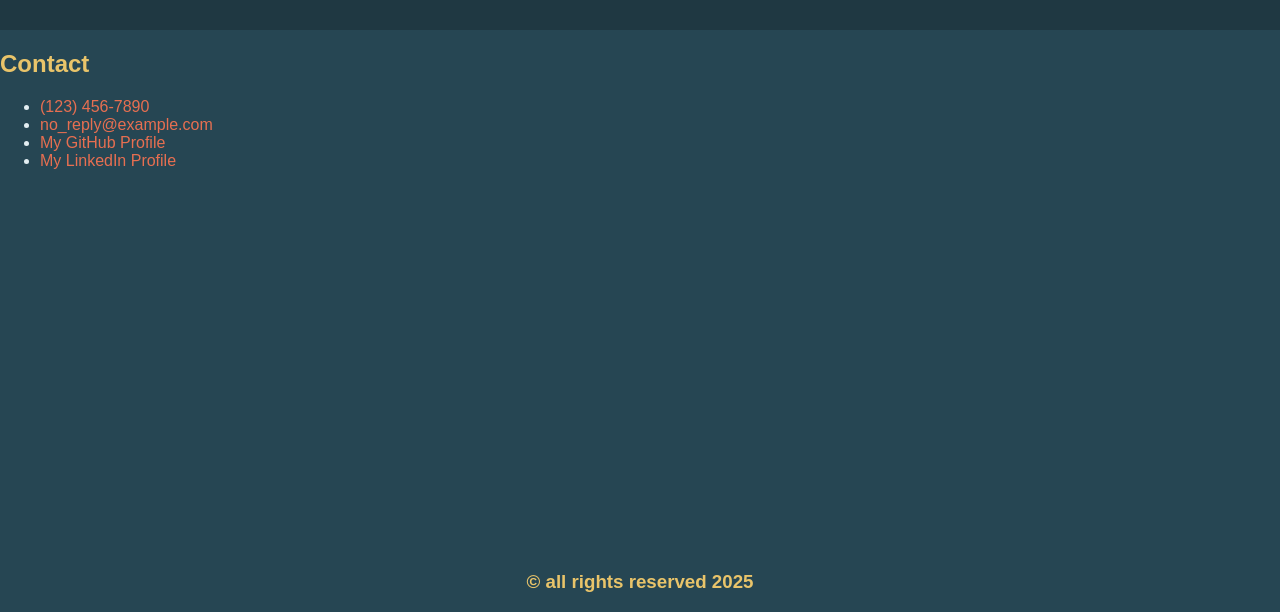
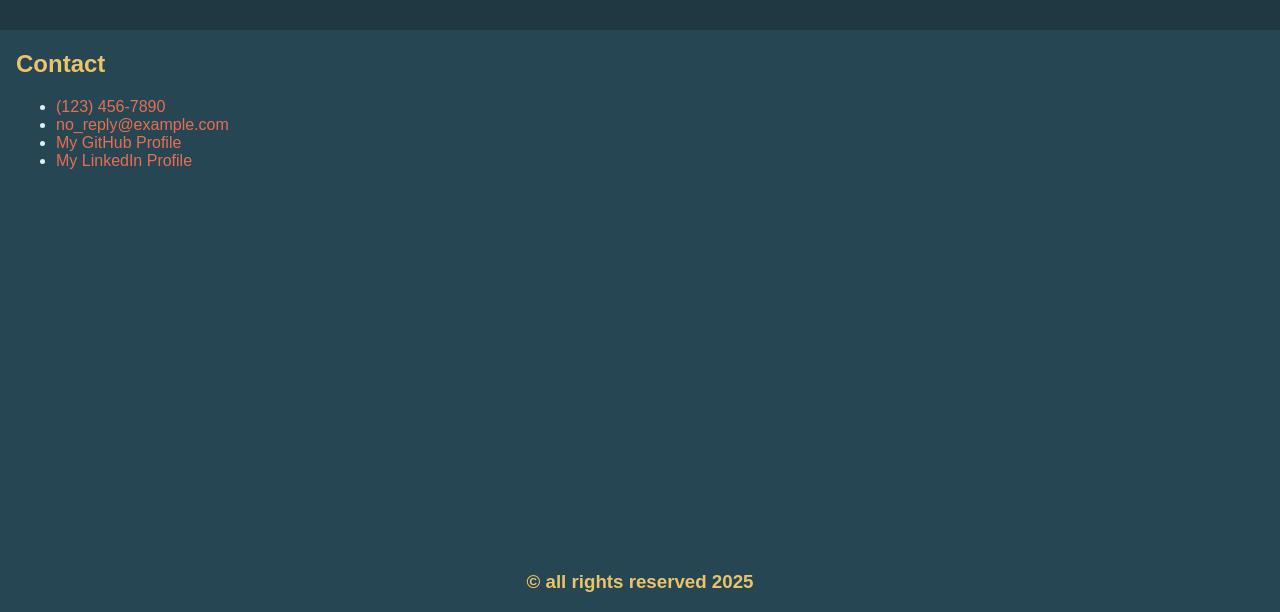
Before and after one commit to LukIt4InDr/Personal-Portfolio, a plain HTML site: page contact.html in a window 1280 px wide. Shown: the part 188-800 px from the top of the page. Drawn offline with Linux system fonts and the light colour scheme.

Commit message:
contact done

```diff
--- a/contact.html
+++ b/contact.html
@@ -38,8 +38,8 @@
             <small>Small profile description</small>
         </section>
 
-        <h2>Contact</h2>
         <section class="contact-info">
+            <h2>Contact</h2>
             <ul>
                 <li><a href="tel:+1234567890">(123) 456-7890</a></li>
                 <li><a href="mailto:no_reply@example.com">no_reply@example.com</a></li>
--- a/style.css
+++ b/style.css
@@ -130,3 +130,7 @@ footer {
 .articles h3 {
     margin: 16px;
 }
+
+.contact-info {
+    margin: 16px;
+}
```
